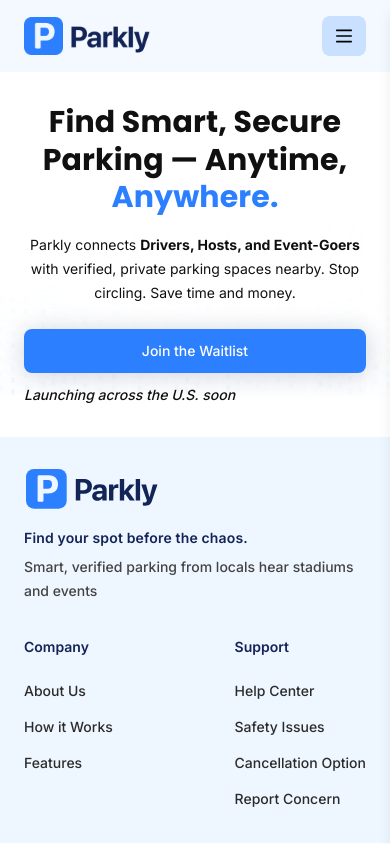
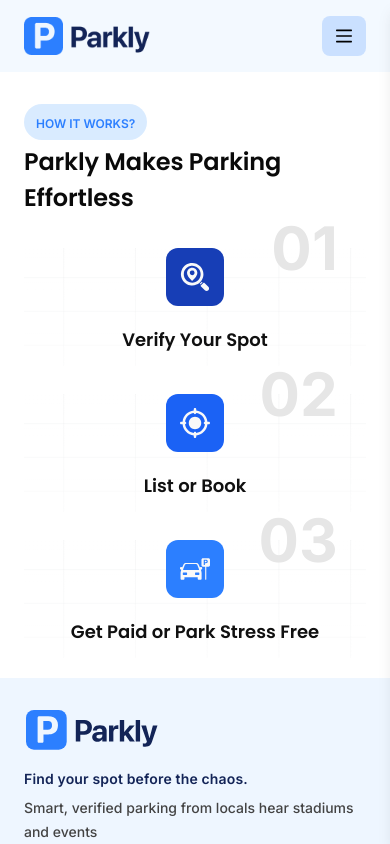
Before and after one commit to avinash-oodles/parkly, a Next.js app: page /waitlist in a window 390 px wide. Shown: the top 844 px of the page. Built offline with nearby package versions, Linux system fonts and the light colour scheme.

Commit message:
stable 2nd section on mobile

```diff
--- a/src/app/waitlist/page.tsx
+++ b/src/app/waitlist/page.tsx
@@ -44,7 +44,7 @@
     return (
         <>
             {/* herosection */}
-            <section className="relative bg-[url('/find-bg.svg')] bg-cover bg-center bg-no-repeat">
+            <section className="relative bg-[url('/find-bg.svg')] bg-cover bg-center bg-no-repeat hidden">
                 <Container>
                     <div className="find-container flex gap-8 py-8 md:pt-[70px] md:pb-0 ">
                         <div className=" w-full flex flex-col justify-center gap-6 md:gap-8">
@@ -90,20 +90,20 @@
             </section>
 
             {/* Parkly Makes Parking Effortless */}
-            <section className="hidden">
+            <section>
                 <Container>
-                    <div className="flex flex-col gap-15 py-[70px] ">
-                        <div className="flex flex-col gap-2">
+                    <div className="flex flex-col gap-8 md:gap-15 pt-8 pb-5 md:py-[70px] ">
+                        <div className="flex flex-col  gap-1 md:gap-2">
                             <div className="w-max py-1.5 px-3 bg-[#D9EBFF] backdrop-blur-sm rounded-3xl">
-                                <Typography variant="chip" weight={600} className="text-blue-500">
+                                <Typography variant="chip" weight={600} lineHeight={isMd ? 20 : 16} className="text-blue-500">
                                     HOW IT WORKS?
                                 </Typography>
                             </div>
-                            <Typography variant="h2" weight={600} className="text-[#0A0A0A] ">
+                            <Typography variant="h2" weight={600} lineHeight={isMd ? 45 : 36} className="text-[#0A0A0A] ">
                                 Parkly Makes Parking Effortless
                             </Typography>
                         </div>
-                        <div className="flex justify-around gap-8">
+                        <div className="flex flex-col md:flex-row md:justify-between lg:justify-around  gap-7 md:gap-0 lg:gap-8">
                             <EffortCard
                                 number="01"
                                 bgColor="#173EB6"
--- a/src/components/molecules/EffortCard.tsx
+++ b/src/components/molecules/EffortCard.tsx
@@ -15,7 +15,7 @@
 const EffortCard: React.FC<EffortCardProps> = ({ number, bgColor, icon, title, subtitle }) => {
   return (
     <div
-      className="effort-card relative flex flex-col items-center gap-[30px] w-full bg-[url('/bg-net.svg')] bg-cover bg-center"
+      className="effort-card relative flex flex-col items-center gap-5 md:gap-[30px] w-full bg-[url('/bg-net.svg')] bg-cover bg-center "
       style={{
 
         // eslint-disable-next-line @typescript-eslint/no-explicit-any
@@ -27,26 +27,35 @@
     content: var(--number);
     position: absolute;
     top: 0;
-          right: 1.75rem; /* same as before:right-7 */
+    right: 1.75rem;
     font-weight: 800;
     font-size: 70px;
     line-height: 50px;
     letter-spacing: 0.01rem;
     color: #E6E6E6;
   }
+
+  /* For screens smaller than md (768px) */
+  @media (max-width: 767px) {
+    .effort-card::before {
+    font-size: 60px;
+    line-height: 40px;
+      top: -20px;
+    }
+  }
 `}</style>
 
       <div
-        className={`max-w-20 min-h-20 p-5 rounded-[20px] inline-flex items-center justify-center`}
+        className={`min-w-[58px] min-h-[58px] md:min-h-20 p-3.5 md:p-5 rounded-xl md:rounded-[20px] inline-flex items-center justify-center`}
         style={{ backgroundColor: bgColor }}
       >
-        <div className="flex items-center relative w-4 lg:w-10 h-4 lg:h-10">
+        <div className="flex items-center relative w-[30px] lg:w-10 h-[30px] lg:h-10">
           <Image src={icon} alt={title} fill className="object-contain" sizes="100%" priority />
         </div>
       </div>
 
       <div className="flex flex-col gap-3 justify-center items-center">
-        <Typography variant="h3" weight={600} className="text-[#101010] text-center">
+        <Typography variant="h3" weight={600} className="text-[#101010] text-center -tracking-[0.05rem] leading-7! md:leading-8!">
           {title}
         </Typography>
         <Typography variant="h4" weight={500} lineHeight={36} className="text-center text-[#2B2B2B]">
```
Lines whose indentation alone changed are shown as unchanged.
